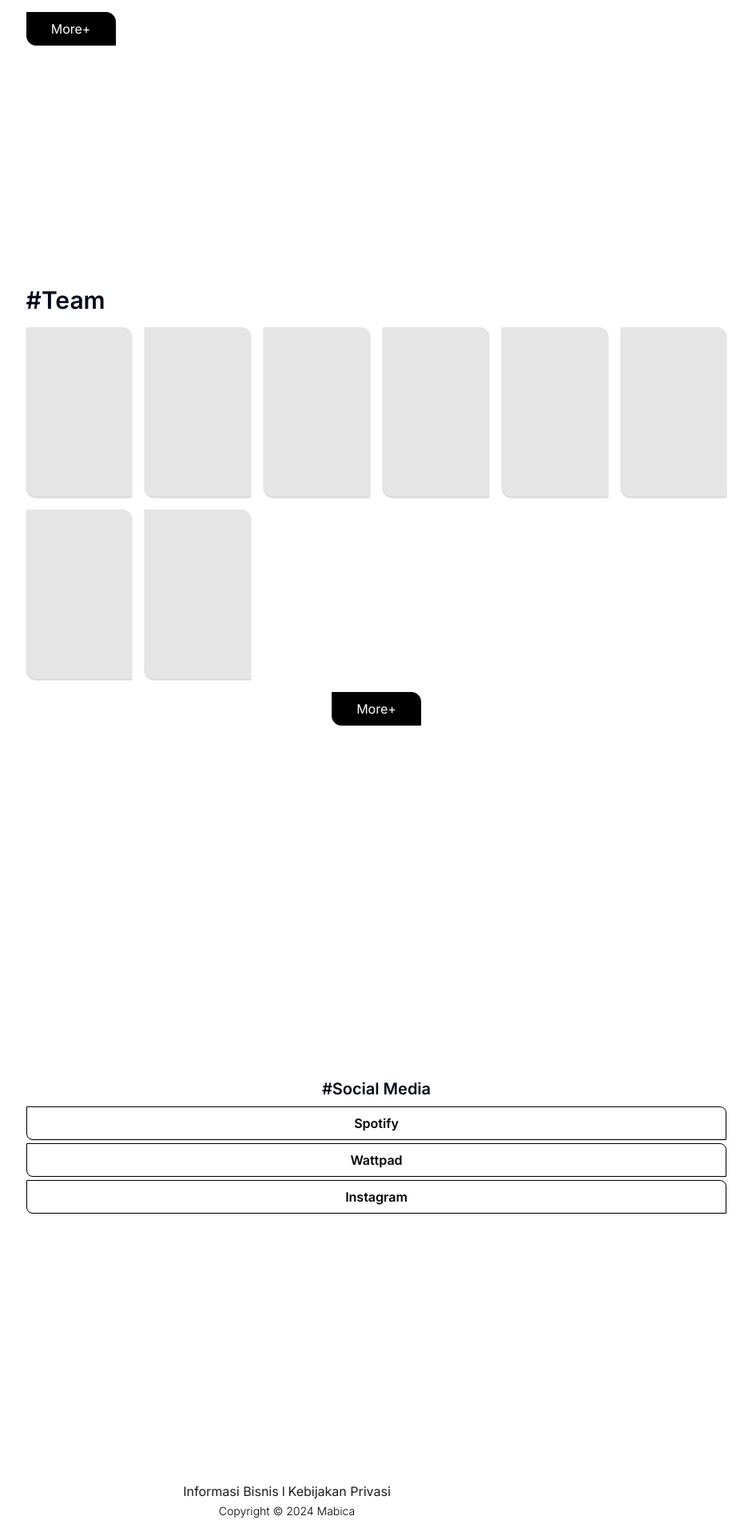
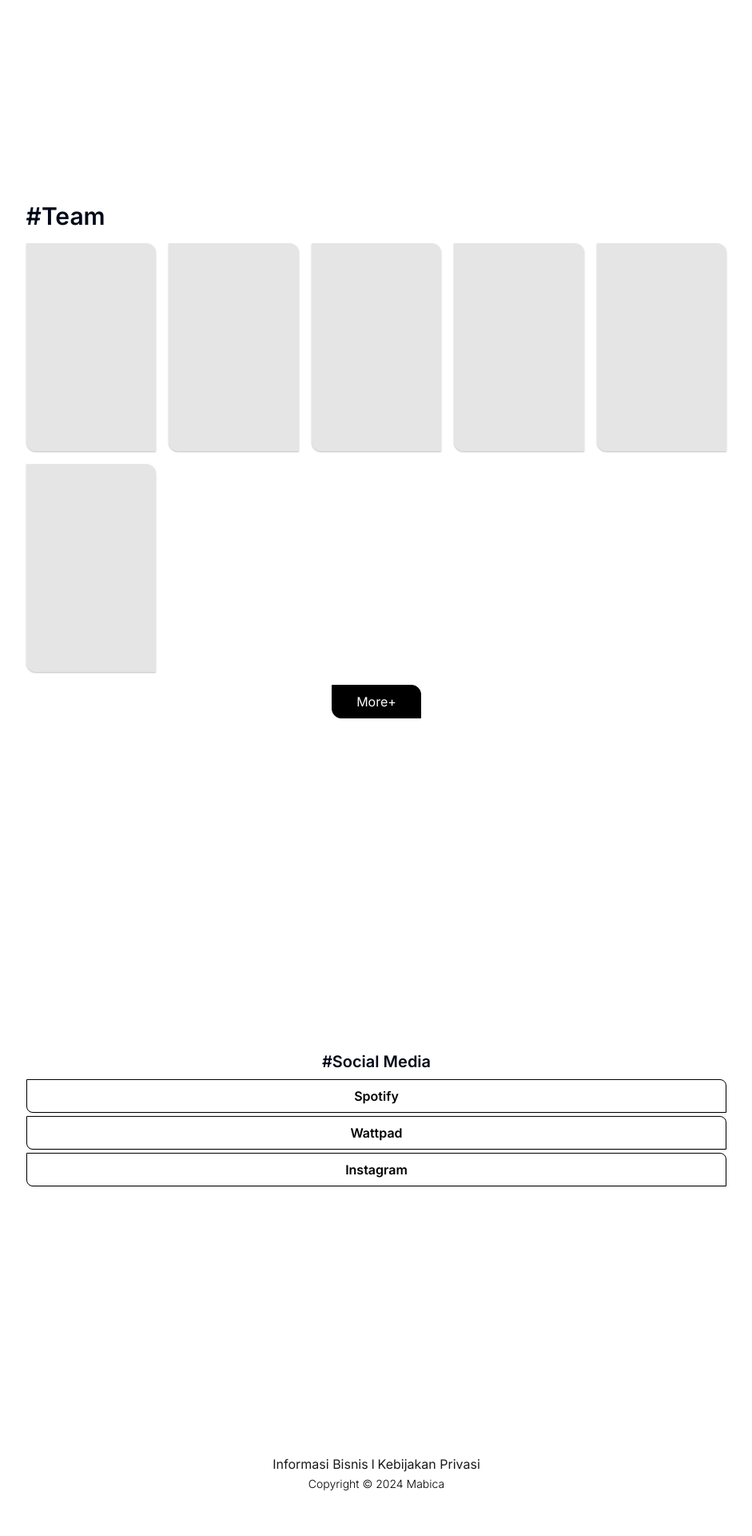
Before and after one commit to osiic/mabica, a Next.js app: page / in a window 1280 px wide. Shown: the part 1444-3364 px from the top of the page at 80% size, without its empty margins (281-1222 px from the left). After the commit the page ends 3330 px from the top, so only its background shows below. Built offline with nearby package versions, Linux system fonts and the light colour scheme.

Commit message:
fix(dekstop,1): fix a heigt of side nav from 100dvh to 90dvh because it is make infinity scrolle

```diff
--- a/app/page.tsx
+++ b/app/page.tsx
@@ -59,9 +59,7 @@ export default function PageHome() {
           <h2 className="font-semibold text-xl text-right lg:text-left lg:text-3xl lg:mb-4 mb-2">
             #Team
           </h2>
-          <div className="grid grid-cols-3 lg:grid-cols-6 gap-2 lg:gap-4">
-            <div className="hover:bg-black/60 overflow-clip bg-black/10 duration-300 transition aspect-[7/16] lg:aspect-[10/16] rounded-tr-xl rounded-bl-xl shadow-black/25 shadow-sm"></div>
-            <div className="hover:bg-black/60 overflow-clip bg-black/10 duration-300 transition aspect-[7/16] lg:aspect-[10/16] rounded-tr-xl rounded-bl-xl shadow-black/25 shadow-sm"></div>
+          <div className="grid grid-cols-3 lg:grid-cols-5 gap-2 lg:gap-4">
             <div className="hover:bg-black/60 overflow-clip bg-black/10 duration-300 transition aspect-[7/16] lg:aspect-[10/16] rounded-tr-xl rounded-bl-xl shadow-black/25 shadow-sm"></div>
             <div className="hover:bg-black/60 overflow-clip bg-black/10 duration-300 transition aspect-[7/16] lg:aspect-[10/16] rounded-tr-xl rounded-bl-xl shadow-black/25 shadow-sm"></div>
             <div className="hover:bg-black/60 overflow-clip bg-black/10 duration-300 transition aspect-[7/16] lg:aspect-[10/16] rounded-tr-xl rounded-bl-xl shadow-black/25 shadow-sm"></div>
@@ -110,6 +108,7 @@ export default function PageHome() {
       </section>
 
       <footer className="px-[7%] text-center  pb-5 pt-5" id="footer">
+        <div className="lg:pl-56">
           <div className="space-x-1 text-black/90" id="footer">
             <Link href="/">Informasi Bisnis</Link>
             <span>l</span>
@@ -118,6 +117,7 @@ export default function PageHome() {
           <span className="text-sm font-light text-black">
             Copyright © 2024 Mabica
           </span>
+        </div>
       </footer>
     </div>
   );
--- a/components/ui/navbar.tsx
+++ b/components/ui/navbar.tsx
@@ -71,9 +71,9 @@ export function Navbar() {
       </section>
 
       <section
-        className={`top-0 w-screen z-30 -mb-[100dvh] ${navbar ? "fixed" : "hidden"} lg:w-fit bg-pink-300 lg:block lg:sticky `}
+        className={`fixed top-0  w-screen z-30 -mb-[100dvh] ${navbar ? "block" : "hidden"} lg:w-fit bg-pink-300 lg:block lg:max-h- lg:sticky `}
       >
-        <div className=" h-[100dvh] w-full py-5 lg:pl-[7%] bg-white lg:h-[100dvh] lg:w-52">
+        <div className=" h-[100dvh] w-full py-5 lg:pl-[7%] bg-white lg:h-[90vh] lg:w-52">
           <button onClick={openClose}>
             <FiX className="absolute right-[7%] mt-5 mr-5 lg:hidden  text-3xl" />
           </button>
```
Lines whose indentation alone changed are shown as unchanged.
